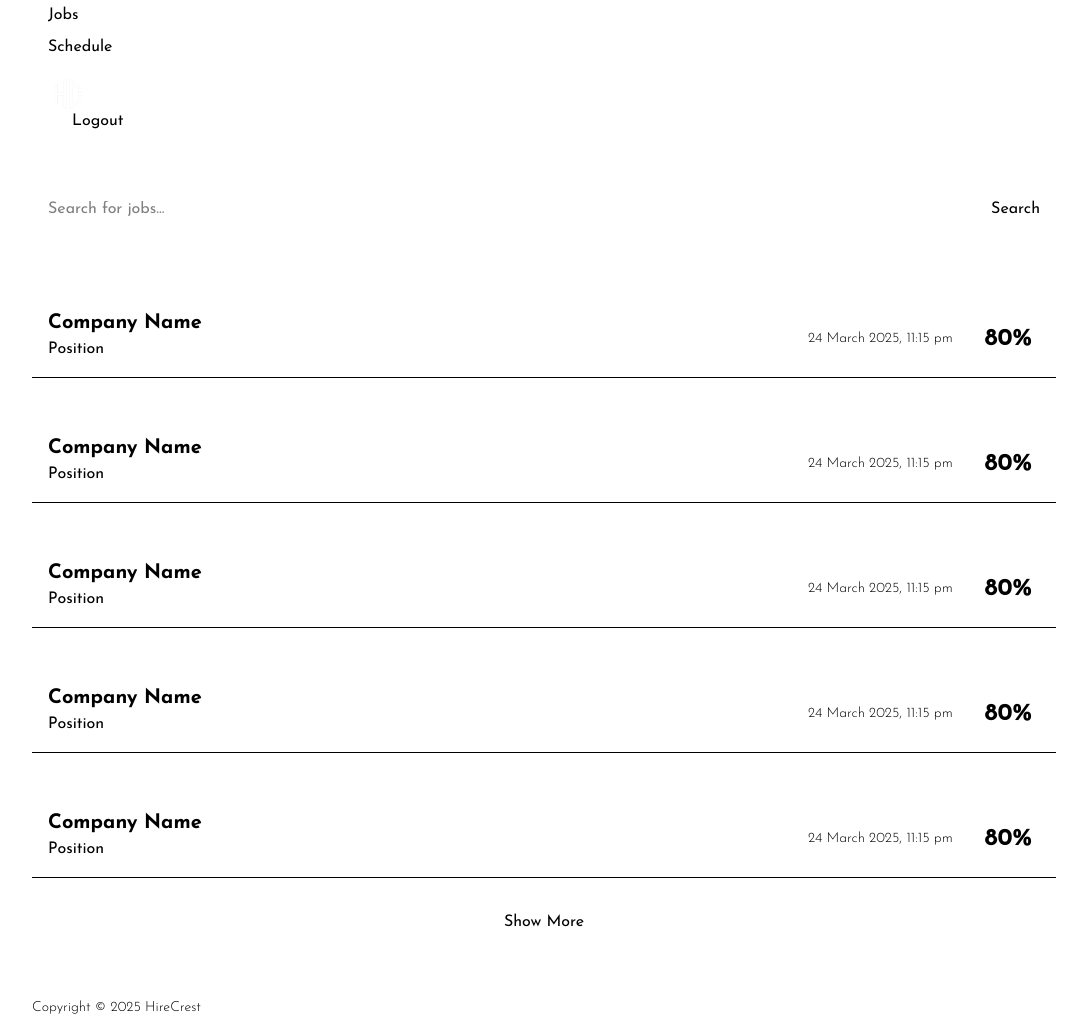
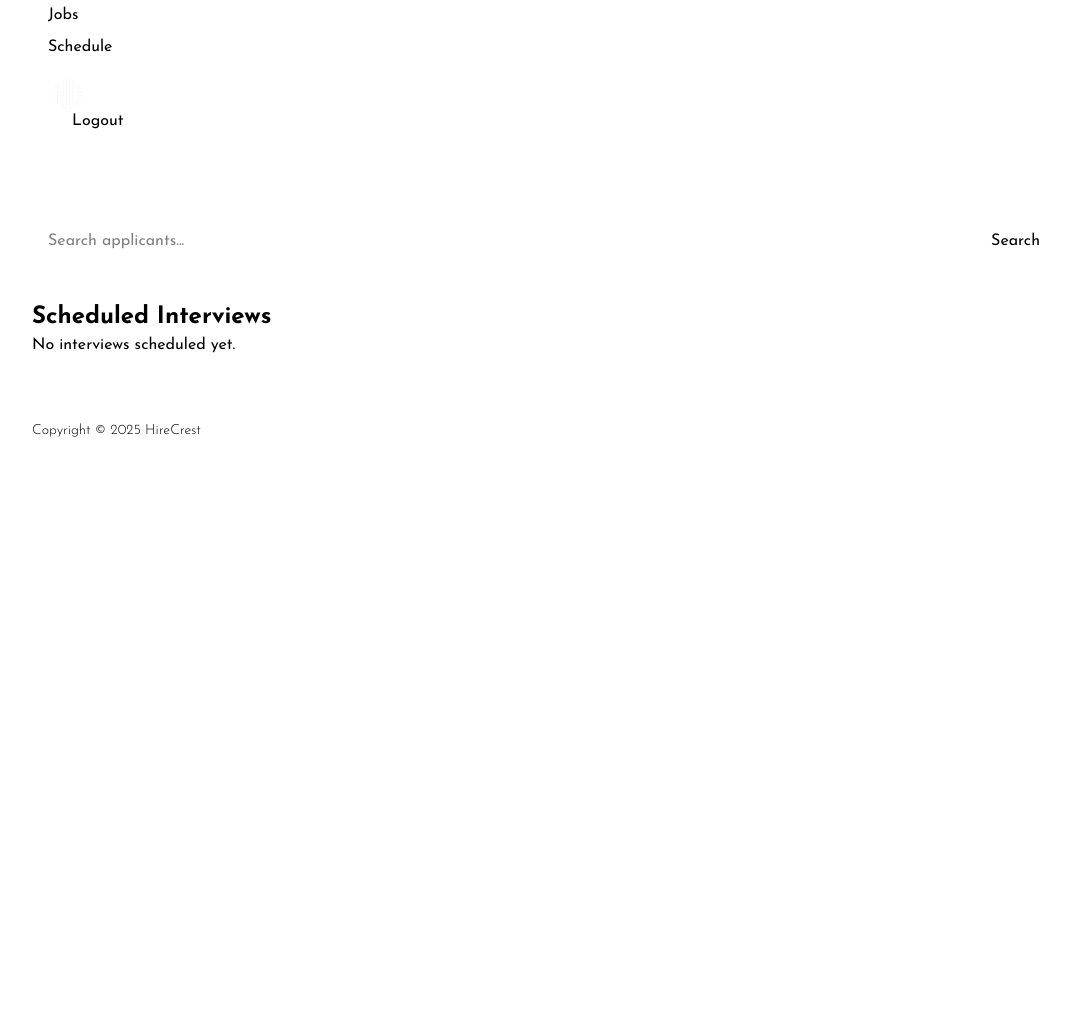
Before and after one commit to sahilmurhekar/HireCrest, a Flask app: template templates/schedule-admin.html in a window 1280 px wide. Shown: the part 153-1179 px from the top of the page, without its empty margins (96-1183 px from the left). After the commit the page ends 590 px from the top, so only its background shows below. Run offline with Flask 3, Linux system fonts and the light colour scheme; the template is opened without the code that fills it, so the values that code supplies are empty; some libraries are stand-ins or nearby versions.

Commit message:
Confirmation, rejection and scheduling done, Pending: Emails for Scheduling and Confirmation

```diff
--- a/app.py
+++ b/app.py
@@ -24,6 +24,7 @@ client = MongoClient(MONGO_URI)
 db = client['Hirecrest']
 users_collection = db['Users']
 jobs_collection = db['Jobs']
+interviews_collection = db['Interviews']  # New collection for interviews
 
 # Create unique indexes
 users_collection.create_index('username', unique=True)
@@ -413,6 +414,106 @@ def withdraw_application(job_id):
 
     return redirect(url_for('my_applications'))
 
+@app.route('/schedule-interview/<job_id>/<user_id>', methods=['POST'])
+@login_required
+def schedule_interview(job_id, user_id):
+    if session.get('role') != 'recruiter':
+        flash('Only recruiters can schedule interviews', 'danger')
+        return redirect(url_for('home'))
+
+    job = jobs_collection.find_one({
+        '_id': ObjectId(job_id),
+        'recruiter_id': session.get('user_id')
+    })
+    if not job:
+        flash('Job not found or you do not have permission to modify it', 'danger')
+        return redirect(url_for('list_applicants', job_id=job_id))
+
+    user = users_collection.find_one({'_id': ObjectId(user_id)})
+    if not user:
+        flash('User not found', 'danger')
+        return redirect(url_for('list_applicants', job_id=job_id))
+
+    try:
+        scheduled_date = request.form.get('date')
+        scheduled_time = request.form.get('time')
+
+        interview_data = {
+            'user_id': user_id,
+            'user_name': user['name'],
+            'email': user['email'],
+            'job_id': job_id,
+            'job_name': job['job_title'],
+            'scheduled_date': scheduled_date,
+            'scheduled_time': scheduled_time,
+            'recruiter_id': session.get('user_id'),
+            'created_at': datetime.now()
+        }
+
+        interviews_collection.insert_one(interview_data)
+        flash('Interview scheduled successfully!', 'success')
+    except Exception as e:
+        flash(f'Error scheduling interview: {str(e)}', 'danger')
+
+    return redirect(url_for('list_applicants', job_id=job_id))
+
+
+@app.route('/scheduled-interviews', methods=['GET'])
+@login_required
+def scheduled_interviews():
+    if session.get('role') != 'recruiter':
+        flash('Only recruiters can view scheduled interviews', 'danger')
+        return redirect(url_for('home'))
+
+    recruiter_id = session.get('user_id')
+    search_query = request.args.get('search', '').strip().lower()
+
+    query = {'recruiter_id': recruiter_id}
+    if search_query:
+        query['$or'] = [
+            {'user_name': {'$regex': search_query, '$options': 'i'}},
+            {'job_name': {'$regex': search_query, '$options': 'i'}},
+            {'email': {'$regex': search_query, '$options': 'i'}}
+        ]
+
+    interviews = list(interviews_collection.find(query))
+    return render_template('schedule-admin.html', interviews=interviews)
+
+@app.route('/reject-interview/<interview_id>', methods=['POST'])
+@login_required
+def reject_interview(interview_id):
+    if session.get('role') != 'recruiter':
+        flash('Only recruiters can reject interviews', 'danger')
+        return redirect(url_for('home'))
+
+    interview = interviews_collection.find_one({
+        '_id': ObjectId(interview_id),
+        'recruiter_id': session.get('user_id')
+    })
+
+    if not interview:
+        flash('Interview not found or you do not have permission to modify it', 'danger')
+        return redirect(url_for('scheduled_interviews'))
+
+    try:
+        # Remove the interview
+        interviews_collection.delete_one({'_id': ObjectId(interview_id)})
+
+        # Also remove the applicant from the job's applied list if needed
+        job_id = interview['job_id']
+        user_id = interview['user_id']
+
+        jobs_collection.update_one(
+            {'_id': ObjectId(job_id)},
+            {'$pull': {'applied': {'user_id': user_id}}}
+        )
+
+        flash('Interview rejected successfully!', 'success')
+    except Exception as e:
+        flash(f'Error rejecting interview: {str(e)}', 'danger')
+
+    return redirect(url_for('scheduled_interviews'))
+
 @app.route('/logout')
 def logout():
     session.pop('user_id', None)
--- a/templates/schedule-admin.html
+++ b/templates/schedule-admin.html
@@ -4,14 +4,12 @@
     <meta charset="UTF-8">
     <meta name="viewport" content="width=device-width, initial-scale=1.0">
     <link rel="shortcut icon" href="/static/assets/logo_light.png" type="image/x-icon">
-    <title>HireCrestAI</title>
+    <title>HireCrestAI - Scheduled Interviews</title>
     <link rel="preconnect" href="https://fonts.googleapis.com">
     <link rel="preconnect" href="https://fonts.gstatic.com" crossorigin>
     <link href="https://fonts.googleapis.com/css2?family=Josefin+Sans:ital,wght@0,100..700;1,100..700&family=Righteous&display=swap" rel="stylesheet">
-
     <script src="https://cdn.jsdelivr.net/npm/@tailwindcss/browser@4"></script>
     <link href="https://cdn.jsdelivr.net/npm/daisyui@5" rel="stylesheet" type="text/css" />
-    <!-- AOS Animation Library -->
     <link rel="stylesheet" href="https://cdn.jsdelivr.net/npm/aos@2.3.4/dist/aos.css" />
     <script src="https://cdn.jsdelivr.net/npm/aos@2.3.4/dist/aos.js"></script>
     <link href="/static/themes.css" rel="stylesheet" type="text/css" />
@@ -19,26 +17,17 @@
         * {
             caret-color: transparent; /* Hides the blinking text cursor */
         }
-        ::-webkit-datetime-edit { /* For Webkit browsers */
-  padding: 0.5em;
-}
-
-::-webkit-calendar-picker-indicator { /* Calendar icon */
-  background-color: white;
-  padding: 0.2em;
-  cursor: pointer;
-  border-radius: 3px;
-}
-
-/* Some Firefox-specific styling */
-input[type="date"]::-moz-calendar-picker-indicator,
-input[type="time"]::-moz-calendar-picker-indicator {
-  background-color: white;
-}
     </style>
 </head>
-<body style="font-family:Josefin Sans !important;" class="px-[10%] py-2">
-<div data-aos="fade-right" data-aos-duration="800" class="navbar bg-base-100 sticky top-0 z-50">
+<body style="font-family:Josefin Sans!important;" class="px-[10%] py-2">
+    {% with messages = get_flashed_messages(with_categories=true) %}
+    {% if messages %}
+        {% for category, message in messages %}
+            <div class="alert alert-{{ category }}">{{ message }}</div>
+        {% endfor %}
+    {% endif %}
+{% endwith %}
+<div class="navbar bg-base-100 sticky top-0 z-50" data-aos="fade-down" data-aos-duration="800">
     <div class="navbar-start">
       <div class="dropdown">
         <!-- Force display on medium and small screens only -->
@@ -61,108 +50,46 @@ input[type="time"]::-moz-calendar-picker-indicator {
       <a class="btn btn-hover btn-primary px-8 mx-2" href="{{ url_for('logout') }}">Logout</a>
     </div>
   </div>
-
-<!----------------------------------------------- Searchbar ------------------------------------------------>
-<div data-aos="fade-left" data-aos-duration="800" class="flex flex-col mb-16 items-center justify-center md:items-start md:justify-start">
-<form class="pt-16 w-full flex flex-row justify-center lg:justify-start" action="">
-    <input type="text" placeholder="Search for jobs..." class="rounded-box bg-base-200 border-base-300 px-4 w-full" />
+    <div class="w-full flex flex-row justify-center lg:justify-start my-8" data-aos="fade-right" data-aos-duration="1000">
+        <form class="pt-16 w-full flex flex-row justify-center lg:justify-start" action="{{ url_for('scheduled_interviews') }}" method="GET" data-aos="fade-right" data-aos-duration="1000">
+            <input type="text" name="search" placeholder="Search applicants..." class="rounded-box bg-base-200 border-base-300 px-4 w-full" value="{{ request.args.get('search', '') }}" />
             <button type="submit" class="btn btn-primary mx-4">Search</button>
         </form>
     </div>
 
-<!-------------------------------------------------Job List------------------------------------------------>
-<div data-aos="fade-up" data-aos-delay="100" class="cursor-pointer flex flex-col md:flex-row border-b border-base-300 justify-between mt-8 p-4 hover:bg-base-200 transition duration-300 ease-in-out">
-    <div class="flex flex-row gap-8">
-    <div class="pt-2">
-        <h1 class="text-xl font-bold">Company Name</h1>
-        <h2>Position</h2>
-    </div>
-</div>
-
-<div class="pt-4 flex flex-row items-center justify-between gap-8 pr-2">
-    <p class="font-light text-sm">24 March 2025, 11:15 pm</p>
-    <h2 class="text-2xl font-bold">80%</h2>
-</div>
+    <div class="bg-base-100 sticky top-0 z-50" data-aos="fade-down">
+        <h1 class="text-2xl font-bold pt-4">Scheduled Interviews</h1>
     </div>
 
 
-
-
-
-<div data-aos="fade-up" data-aos-delay="200" class="cursor-pointer flex flex-col md:flex-row border-b border-base-300 justify-between mt-8 p-4 hover:bg-base-200 transition duration-300 ease-in-out">
+    {% if interviews %}
+        {% for interview in interviews %}
+            <div data-aos="fade-up" data-aos-delay="200" class="flex flex-col md:flex-row justify-between mt-8 p-4 hover:bg-base-200 transition duration-300 ease-in-out">
                 <div class="flex flex-row gap-8">
                     <div class="pt-2">
-        <h1 class="text-xl font-bold">Company Name</h1>
-        <h2>Position</h2>
+                        <h1 class="text-xl font-bold">{{ interview.user_name }}</h1>
+                        <h2>{{ interview.job_name }}</h2>
+                        <p>{{ interview.email }}</p>
                     </div>
                 </div>
-
-<div class="pt-4 flex flex-row items-center justify-between gap-8 pr-2">
-    <p class="font-light text-sm">24 March 2025, 11:15 pm</p>
-    <h2 class="text-2xl font-bold">80%</h2>
+                <div class="pt-4 flex flex-col md:flex-row items-center justify-between gap-8 pr-2">
+                    <p class="font-light text-sm">{{ interview.scheduled_date }} at {{ interview.scheduled_time }}</p>
                 </div>
                 </div>
-
-
-
-
-<div data-aos="fade-up" data-aos-delay="300" class="cursor-pointer flex flex-col md:flex-row border-b border-base-300 justify-between mt-8 p-4 hover:bg-base-200 transition duration-300 ease-in-out">
-    <div class="flex flex-row gap-8">
-
-    <div class="pt-2">
-        <h1 class="text-xl font-bold">Company Name</h1>
-        <h2>Position</h2>
+                <div class="border-b border-base-300">
+                <div>
+                    <a class="btn btn-success m-4">Select</a>
+                    <form action="{{ url_for('reject_interview', interview_id=interview._id) }}" method="POST" style="display: inline;">
+                        <button type="submit" class="btn btn-warning">Reject</button>
+                    </form>
                 </div>
             </div>
+        {% endfor %}
+    {% else %}
+        <p>No interviews scheduled yet.</p>
+    {% endif %}
 
-<div class="pt-4 flex flex-row items-center justify-between gap-8 pr-2">
-    <p class="font-light text-sm">24 March 2025, 11:15 pm</p>
-    <h2 class="text-2xl font-bold">80%</h2>
-</div>
-</div>
-
-
-
-
-<div data-aos="fade-up" data-aos-delay="400" class="cursor-pointer flex flex-col md:flex-row border-b border-base-300 justify-between mt-8 p-4 hover:bg-base-200 transition duration-300 ease-in-out">
-    <div class="flex flex-row gap-8">
-
-    <div class="pt-2">
-        <h1 class="text-xl font-bold">Company Name</h1>
-        <h2>Position</h2>
-    </div>
-</div>
-
-<div class="pt-4 flex flex-row items-center justify-between gap-8 pr-2">
-    <p class="font-light text-sm">24 March 2025, 11:15 pm</p>
-    <h2 class="text-2xl font-bold">80%</h2>
-</div>
-</div>
-
-
-
-
-<div data-aos="fade-up" data-aos-delay="500" class="cursor-pointer flex flex-col md:flex-row border-b border-base-300 justify-between mt-8 p-4 hover:bg-base-200 transition duration-300 ease-in-out">
-    <div class="flex flex-row gap-8">
-
-    <div class="pt-2">
-        <h1 class="text-xl font-bold">Company Name</h1>
-        <h2>Position</h2>
-    </div>
-</div>
-
-<div class="pt-4 flex flex-row items-center justify-between gap-8 pr-2">
-    <p class="font-light text-sm">24 March 2025, 11:15 pm</p>
-    <h2 class="text-2xl font-bold">80%</h2>
-</div>
-</div>
-
-
-<div data-aos="fade-in" data-aos-delay="200" class="flex flex-row justify-center mt-8">
-    <a class="btn btn-primary">Show More</a>
-</div>
-
-<p class="font-light text-sm pt-16">Copyright © 2025 HireCrest</p>
+    <p class="font-light text-sm pt-16" data-aos="fade-up" data-aos-duration="800">Copyright © 2025 HireCrest</p>
 
     <script>
         AOS.init();
```
Also changed, not shown: templates/list-admin.html (+17 -2 lines), static/assets/Rectangle.png (deleted), static/assets/ellipse_end.png (deleted), 6 other files. Lines whose indentation alone changed are shown as unchanged.
